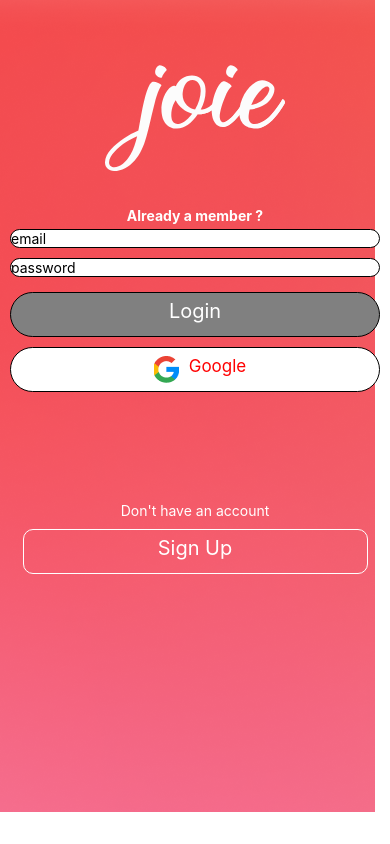
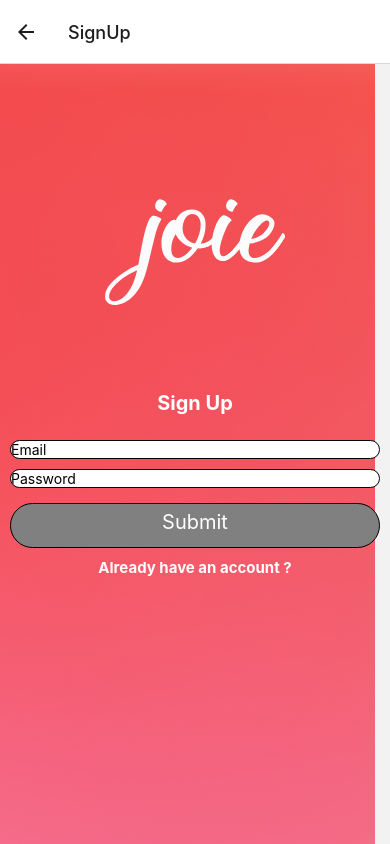
Before and after one commit to majidgeeks/WorkSpace-App, a React Native app: screen /SignUp in a window 390 px wide. Built offline with nearby package versions, Linux system fonts and the light colour scheme.

Commit message:
firebase authentication

```diff
--- a/App.tsx
+++ b/App.tsx
@@ -1,13 +1,15 @@
 import * as React from 'react';
 import LoginScreen from './src/screens/LoginScreen';
 import SignUpScreen from './src/screens/SignUpScreen';
+import Navigater from './src/Navigator/Navigater';
 
 
 
 const App = () => {
   return (
-      <LoginScreen/>
+      // <LoginScreen/>
       // <SignUpScreen />
+      <Navigater />
   );
 };
 
--- a/package.json
+++ b/package.json
@@ -11,10 +11,15 @@
   },
   "dependencies": {
     "@react-native-firebase/app": "^19.1.0",
+    "@react-native-firebase/auth": "^19.1.1",
+    "@react-navigation/native": "^6.1.17",
+    "@react-navigation/native-stack": "^6.9.26",
     "@rneui/base": "^4.0.0-rc.8",
     "@rneui/themed": "^4.0.0-rc.8",
     "react": "18.2.0",
     "react-native": "0.73.6",
+    "react-native-safe-area-context": "^4.9.0",
+    "react-native-screens": "^3.30.1",
     "react-native-svg": "^15.1.0"
   },
   "devDependencies": {
--- /dev/null
+++ b/src/Navigator/Navigater.tsx
@@ -0,0 +1,24 @@
+// In App.js in a new project
+
+import * as React from 'react';
+import { View, Text } from 'react-native';
+import { NavigationContainer } from '@react-navigation/native';
+import { createNativeStackNavigator } from '@react-navigation/native-stack';
+import LoginScreen from '../screens/LoginScreen';
+import SignUpScreen from '../screens/SignUpScreen';
+
+
+const Stack = createNativeStackNavigator();
+
+function Navigater() {
+  return (
+    <NavigationContainer>
+      <Stack.Navigator>
+        <Stack.Screen name="Login" component={LoginScreen} />
+        <Stack.Screen name="SignUp" component={SignUpScreen} />
+      </Stack.Navigator>
+    </NavigationContainer>
+  );
+}
+
+export default Navigater;
--- a/src/screens/LoginScreen.tsx
+++ b/src/screens/LoginScreen.tsx
@@ -10,12 +10,18 @@ import {
 } from 'react-native';
 import LogoJoie from '../SvgComponents/LogoJoie';
 import Input from '../components/Svgs/Input';
+import { useNavigation } from '@react-navigation/native';
+import auth from '@react-native-firebase/auth';
+
+
 
 interface LoginScreenProps {}
 
 const LoginScreen = () => {
   const [email, setEmail] = useState('');
   const [password, setPassword] = useState('');
+  const navigation = useNavigation();
+
 
   const handleEmail = (txt: string) => {
     setEmail(txt);
@@ -27,12 +33,21 @@ const LoginScreen = () => {
 
   const handleLogin = async() => {
    try{
-    console.log("login btn")
+      const isUserLogin = await auth().signInWithEmailAndPassword(
+        email,
+        password
+      )
+
+      console.log('isUserLogin',isUserLogin);
 
    }
    catch(error){
      console.log("err", error)
    }
+  }
+
+  const onHandleSignUp = () => {
+    navigation.navigate("SignUp");
   }
 
   return (
@@ -109,6 +124,7 @@ const LoginScreen = () => {
           <View style={{marginVertical: 110, alignItems: 'center'}}>
             <Text style={{color: 'white'}}>Don't have an account</Text>
             <TouchableOpacity
+              onPress={onHandleSignUp}
               style={{
                 borderWidth: 1,
                 borderColor: 'white',
--- a/src/screens/SignUpScreen.tsx
+++ b/src/screens/SignUpScreen.tsx
@@ -9,22 +9,40 @@ import {
 } from 'react-native';
 import LogoJoie from '../SvgComponents/LogoJoie';
 import Input from '../components/Svgs/Input';
+import auth from '@react-native-firebase/auth';
+import { useNavigation } from '@react-navigation/native';
+
 
 interface SignUpScreenProps {}
 
 const SignUpScreen = () => {
-    const [email, setEmail] = useState("");
-    const [password, setPassword] = useState("");
+  const [email, setEmail] = useState('');
+  const [password, setPassword] = useState('');
+  const [message, setMessage] = useState("");
+  const navigation = useNavigation()
 
-    const handleEmail = (txt: string) => {
-     setEmail(txt)
-     console.log(email)
+  const handleEmail = (txt: string) => {
+    setEmail(txt);
+  };
+
+  const handlePassword = (txt: string) => {
+    setPassword(txt);
+  };
+
+  const onSubmit = async() => {
+    try{
+      const isUserCreated = await auth().createUserWithEmailAndPassword(email, password);
+      console.log("isUserCreated",isUserCreated);
     }
+    catch(err){
+      console.log("err", err)
 
-    const handlePassword = (txt: string) => {
-        setPassword(txt)
-        console.log(password)
     }
+  };
+
+  const goToSignIn = () => {
+   navigation.navigate("Login");
+  }
 
   return (
     <View style={styles.container}>
@@ -35,21 +53,60 @@ const SignUpScreen = () => {
               justifyContent: 'center',
               alignItems: 'center',
               marginTop: 120,
-              marginVertical:50
+              marginVertical: 50,
             }}>
             <LogoJoie />
           </View>
 
-          <View style={{marginBottom:150 }}>
-            <Text style={{color:"white", textAlign:"center", marginVertical:20, fontSize:20, fontWeight:"bold"}}>Sign Up</Text>
-            <Input placeholder='Email' value={email}  onChange={handleEmail}/>
-            <Input placeholder='Password' value={password} onChange={handlePassword}/>
-            <TouchableOpacity style={{borderWidth:1, backgroundColor:"grey", height:45, borderRadius:30, marginHorizontal:10, marginTop:10}}>
-                <Text style={{textAlign:"center", fontSize:20, marginTop:6, color:"white"}}>Submit</Text>
-                </TouchableOpacity>
-                <TouchableOpacity>
-                <Text style={{color:"white", textAlign:"center", marginTop:10, fontSize:15, }}>Already have an account ?</Text>
-                </TouchableOpacity>
+          <View style={{marginBottom: 150}}>
+            <Text
+              style={{
+                color: 'white',
+                textAlign: 'center',
+                marginVertical: 20,
+                fontSize: 20,
+                fontWeight: 'bold',
+              }}>
+              Sign Up
+            </Text>
+            <Input placeholder="Email" value={email} onChange={handleEmail} />
+            <Input
+              placeholder="Password"
+              value={password}
+              onChange={handlePassword}
+            />
+            <TouchableOpacity
+              onPress={onSubmit}
+              style={{
+                borderWidth: 1,
+                backgroundColor: 'grey',
+                height: 45,
+                borderRadius: 30,
+                marginHorizontal: 10,
+                marginTop: 10,
+              }}>
+              <Text
+                style={{
+                  textAlign: 'center',
+                  fontSize: 20,
+                  marginTop: 6,
+                  color: 'white',
+                }}>
+                Submit
+              </Text>
+            </TouchableOpacity>
+            <TouchableOpacity onPress={goToSignIn}>
+              <Text
+                style={{
+                  color: 'white',
+                  textAlign: 'center',
+                  marginTop: 10,
+                  fontSize: 15,
+                  fontWeight:"bold"
+                }}>
+                Already have an account ?
+              </Text>
+            </TouchableOpacity>
           </View>
         </ImageBackground>
       </ScrollView>
```
Also changed, not shown: 1 other file (tests, documents, lock files or other folders).
